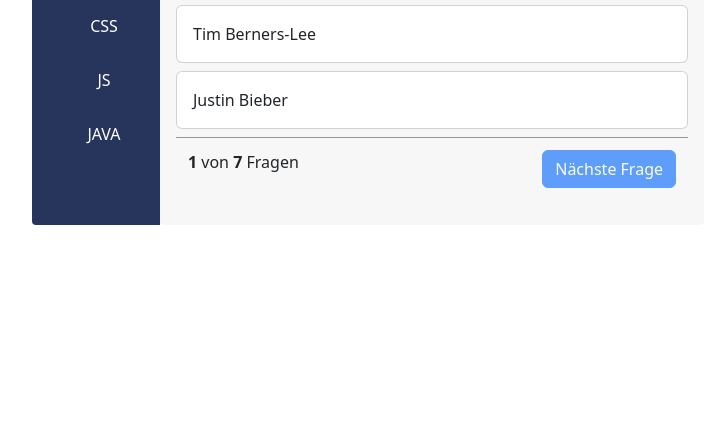
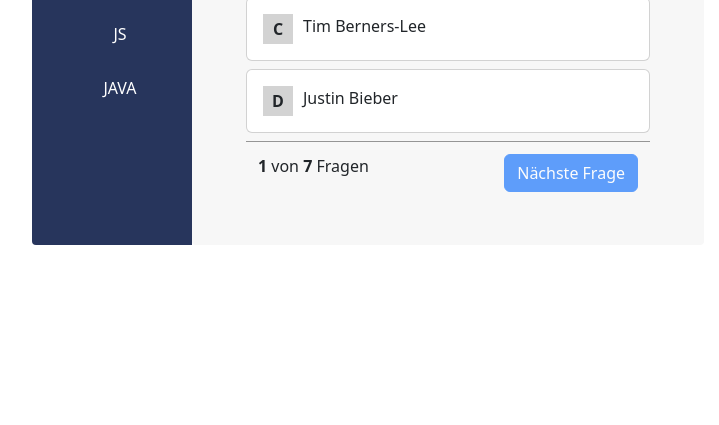
Before and after one commit to FuchsChristopher/QuizApp, a plain HTML site: page index.html in a window 1280 px wide. Shown: the part 375-800 px from the top of the page, without its empty margins (272-991 px from the left). Drawn offline with nearby package versions, Linux system fonts and the light colour scheme.

Commit message:
added divers stoff

```diff
--- a/index.html
+++ b/index.html
@@ -37,7 +37,7 @@
                 </nav>
             </div>
 
-            <div class="card-body card-body-color" id="questionBody">
+            <div class="card-body2 card-body-color" id="questionBody">
                 <h5 class="card-title" id="questiontext">Frage</h5>
 
                 <div class="card quiz-answer-card mb-2" onclick="answer('answer_1')">
@@ -71,7 +71,8 @@
                         <b id="question-number">1</b> von <b id="all-questions">5</b> Fragen
                     </span>
 
-                    <button onclick="nextQuestion()" class="btn btn-primary" id="next-button" disabled>Nächste Frage</button>
+                    <button onclick="nextQuestion()" class="btn btn-primary" id="next-button" disabled>Nächste
+                        Frage</button>
                 </div>
 
 
--- a/script.js
+++ b/script.js
@@ -1,58 +1,58 @@
 let questions = [
     {
         "question": "Wer hat HTML erfunden?",
-        "answer_1": "Robbie Williams",
-        "answer_2": "Lady Gaga",
-        "answer_3": "Tim Berners-Lee",
-        "answer_4": "Justin Bieber",
+        "answer_1": '<div class="answerButtons"><b>A</b></div>Robbie Williams',
+        "answer_2": '<div class="answerButtons"><b>B</b></div>Lady Gaga',
+        "answer_3": '<div id="answer_Button" class="answerButtons"><b>C</b></div>Tim Berners-Lee',
+        "answer_4": '<div class="answerButtons"><b>D</b></div>Justin Bieber',
         "right_answer": 3
     },
     {
         "question": "Was bedeutet das HTML Tag &lt;a&gt;?",
-        "answer_1": "Text Fett",
-        "answer_2": "Container",
-        "answer_3": "Ein Link",
-        "answer_4": "Kursiv",
+        "answer_1": '<div class="answerButtons"><b>A</b></div>Text Fett',
+        "answer_2": '<div class="answerButtons"><b>B</b></div>Container',
+        "answer_3": '<div id="answer_Button" class="answerButtons"><b>C</b></div>Ein Link',
+        "answer_4": '<div class="answerButtons"><b>D</b></div>Kursiv',
         "right_answer": 3
     },
     {
         "question": "Wie bindet man eine Website in eine Website ein?",
-        "answer_1": "&lt;iframe&gt;, &lt;frame&gt;, and &lt;frameset&gt;",
-        "answer_2": "&lt;iframe&gt;",
-        "answer_3": "&lt;frame&gt;",
-        "answer_4": "&lt;frameset&gt",
+        "answer_1": '<div class="answerButtons"><b>A</b></div>&lt;iframe&gt;, &lt;frame&gt;, and &lt;frameset&gt;',
+        "answer_2": '<div id="answer_Button" class="answerButtons"><b>B</b></div>&lt;iframe&gt;',
+        "answer_3": '<div class="answerButtons"><b>C</b></div>&lt;frame&gt;',
+        "answer_4": '<div class="answerButtons"><b>D</b></div>&lt;frameset&gt',
         "right_answer": 2
     },
     {
         "question": "Wie stellt man einen Text am BESTEN fett dar?",
-        "answer_1": "&lt;strong&gt;",
-        "answer_2": "CSS nutzen",
-        "answer_3": "&lt;bold&gt;",
-        "answer_4": "&lt;b&gt;",
+        "answer_1": '<div id="answer_Button" class="answerButtons"><b>A</b></div>&lt;strong&gt;',
+        "answer_2": '<div class="answerButtons"><b>B</b></div>CSS nutzen;',
+        "answer_3": '<div class="answerButtons"><b>C</b></div>&lt;bold&gt;',
+        "answer_4": '<div class="answerButtons"><b>D</b></div>&lt;b&gt;',
         "right_answer": 1
     },
     {
         "question": "Welches Attribut kann man NICHT für Textarea verwenden?",
-        "answer_1": "readonly",
-        "answer_2": "max",
-        "answer_3": "from",
-        "answer_4": "spellcheck",
+        "answer_1": '<div id="answer_Button" class="answerButtons"><b>A</b></div>readonly',
+        "answer_2": '<div class="answerButtons"><b>B</b></div>max',
+        "answer_3": '<div class="answerButtons"><b>C</b></div>from',
+        "answer_4": '<div class="answerButtons"><b>D</b></div>spellcheck',
         "right_answer": 1
     },
     {
         "question": "Wie wählst du alle Elemente vom Typ &lt;a&gt; mit dem attribut title aus?",
-        "answer_1": "a[title]{...}",
-        "answer_2": "a > title {...}",
-        "answer_3": "a.title {...}",
-        "answer_4": "a=title {...}",
+        "answer_1": '<div id="answer_Button" class="answerButtons"><b>A</b></div>a[title]{...}',
+        "answer_2": '<div class="answerButtons"><b>B</b></div>a > title {...}',
+        "answer_3": '<div class="answerButtons"><b>C</b></div>a.title {...}',
+        "answer_4": '<div class="answerButtons"><b>D</b></div>a=title {...}',
         "right_answer": 1
     },
     {
         "question": "Wie definiert man in JavaScript eine Variable?",
-        "answer_1": "let 100 = rate;",
-        "answer_2": "100 = let rate;",
-        "answer_3": "rate = 100;",
-        "answer_4": "let rate = 100;",
+        "answer_1": '<div class="answerButtons"><b>A</b></div>let 100 = rate;',
+        "answer_2": '<div class="answerButtons"><b>B</b></div>100 = let rate;',
+        "answer_3": '<div class="answerButtons"><b>C</b></div>rate = 100;',
+        "answer_4": '<div id="answer_Button" class="answerButtons"><b>D</b></div>let rate = 100;',
         "right_answer": 4
     }
 ];
@@ -68,15 +68,12 @@
 
 
 function showQuestion() {
-
     if (currentQuestion >= questions.length) {
         //TODO: Show End Screen
         document.getElementById('endScreen').style = '';
         document.getElementById('questionBody').style = 'display: none';
     } else {
-
         let question = questions[currentQuestion];
-
         document.getElementById('question-number').innerHTML = currentQuestion + 1;
         document.getElementById('questiontext').innerHTML = question['question'];
         document.getElementById('answer_1').innerHTML = question['answer_1'];
@@ -94,7 +91,9 @@
 
     if (selectionQuestionNumber == question['right_answer']) {
         document.getElementById(selection).parentNode.classList.add('bg-success');
+        document.getElementById('answer_Button').classList.add('bgForButton');
     } else {
+        document.getElementById('answer_Button').classList.add('bgForButton');
         document.getElementById(selection).parentNode.classList.add('bg-danger');
         document.getElementById(idOfRightAnswer).parentNode.classList.add('bg-success');
     }
--- a/style.css
+++ b/style.css
@@ -1,5 +1,3 @@
-
-
 .container {
     min-height: 100vh;
     display: flex;
@@ -48,24 +46,36 @@
 
 .quiz-answer-card :hover {
     cursor: pointer;
-    background-color: rgba(0, 0, 0, 0.05);
 }
 
-.bg-success, .bg-danger {
+.bg-success,
+.bg-danger {
     color: white;
 }
 
 .bgc-nav {
     background-color: rgb(39, 53, 92);
     color: white;
-    height: 50vh;
-    width: 8rem;
+    height: 55vh;
+    width: 10rem;
     border-radius: 4px 0px 0px 4px;
 }
 
 .card-body-color {
     background-color: rgb(247, 247, 247);
     border-radius: 4px;
+}
+
+.card-body2 {
+    flex: 1 1 auto;
+    padding: var(--bs-card-spacer-y) var(--bs-card-spacer-x);
+    color: var(--bs-card-color);
+    padding-left: 54px;
+    padding-right: 54px;
+}
+
+.card-body {
+    display: flex;
 }
 
 .navImg {
@@ -93,7 +103,7 @@
 }
 
 nav div {
-    width: 200%;
+    width: 160%;
     margin-bottom: 30px;
     border-left: 8px solid transparent;
 
@@ -109,3 +119,33 @@
     border-left: 8px solid white;
     transition: all 125ms ease-in-out;
 }
+
+.card-title {
+    text-align: center;
+}
+
+.imgSize {
+    width: 80px;
+}
+
+.navLink a {
+    margin-left: 0px;
+}
+
+.answerButtons {
+    justify-content: center;
+    display: flex;
+    align-items: center;
+    margin-right: 10px;
+    background-color: lightgray;
+    width: 30px;
+    height: 30px;
+}
+
+.bgForButton {
+    background-color: lightgreen;
+}
+
+.bgForButton2 {
+    background-color: lightcoral;
+}
```
